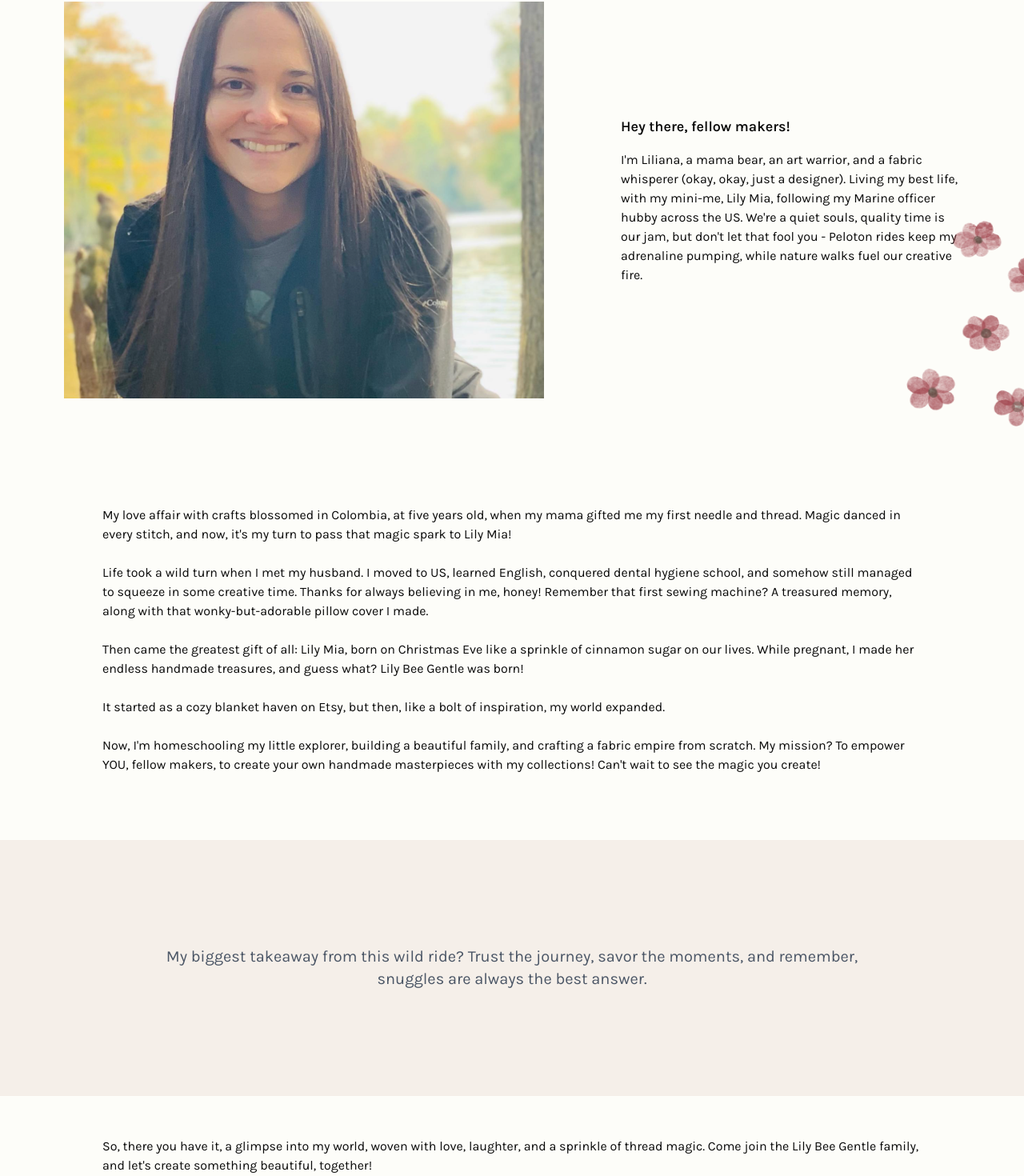
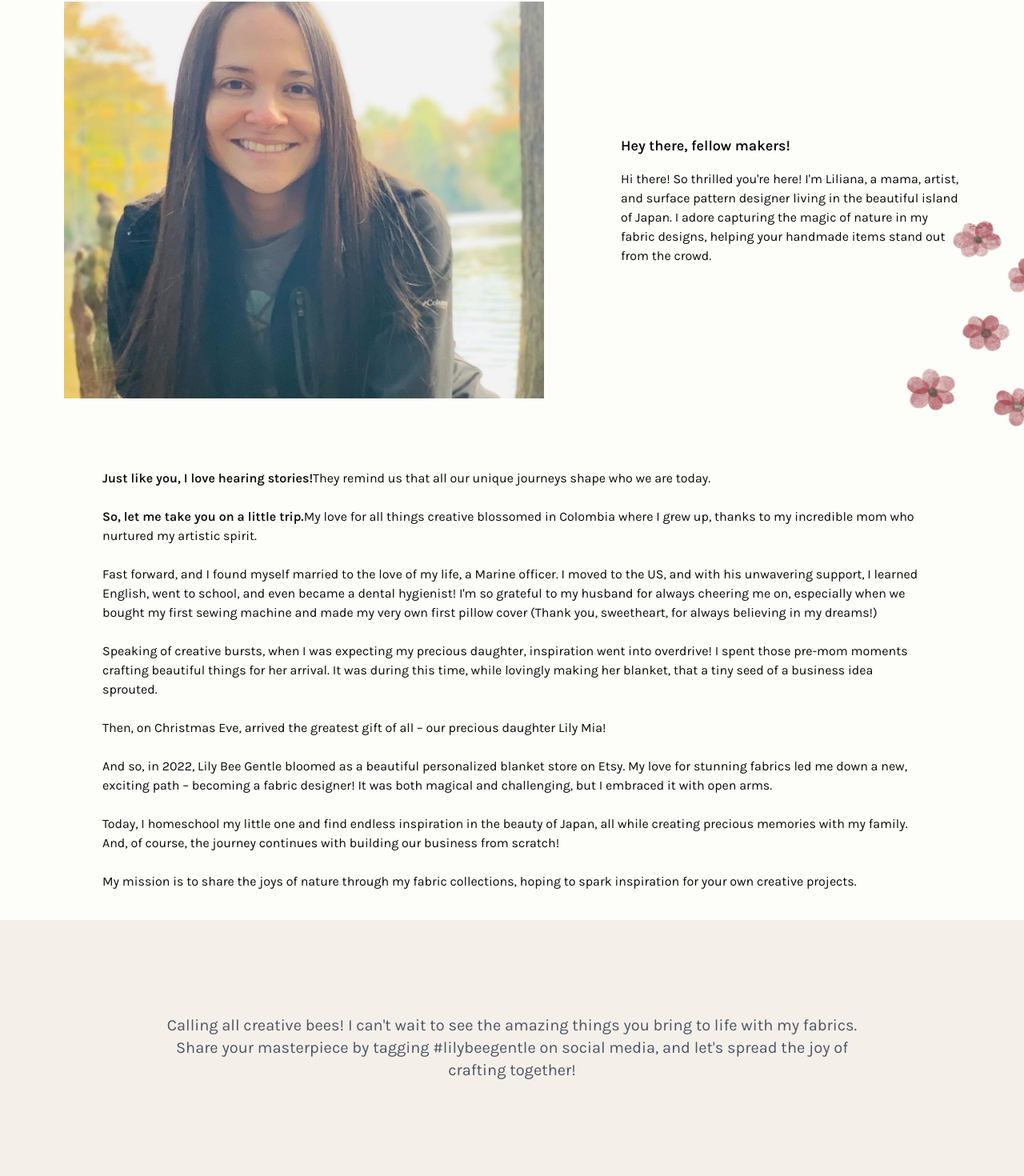
Before and after one commit to zadmin88/lilybee, a Next.js app: page /about in a window 1280 px wide. Shown: the part 194-1664 px from the top of the page at 80% size. Built offline with nearby package versions, Linux system fonts and the light colour scheme.

Commit message:
Update About texts

```diff
--- a/app/(main)/about/_components/about-description.tsx
+++ b/app/(main)/about/_components/about-description.tsx
@@ -1,30 +1,50 @@
 const AboutDescription = () => {
   return (
-    <div className="lg:h-[500px] mt-40 lg:mt-0 flex items-center font lg:px-32 ">
-      My love affair with crafts blossomed in Colombia, at five years old, when
-      my mama gifted me my first needle and thread. Magic danced in every
-      stitch, and now, it&apos;s my turn to pass that magic spark to Lily Mia!
+    <div className="lg:h-[600px] mt-40 lg:mt-0 flex items-center font lg:px-32 ">
+      <p>
+        <span className="font-semibold">
+          Just like you, I love hearing stories!
+        </span>
+        They remind us that all our unique journeys shape who we are today.
         <br />
         <br />
-      Life took a wild turn when I met my husband. I moved to US, learned
-      English, conquered dental hygiene school, and somehow still managed to
-      squeeze in some creative time. Thanks for always believing in me, honey!
-      Remember that first sewing machine? A treasured memory, along with that
-      wonky-but-adorable pillow cover I made.
+        <span className="font-semibold">
+          So, let me take you on a little trip.
+        </span>
+        My love for all things creative blossomed in Colombia where I grew up,
+        thanks to my incredible mom who nurtured my artistic spirit.
         <br />
-      <br /> Then came the greatest gift of all: Lily Mia, born on Christmas Eve
-      like a sprinkle of cinnamon sugar on our lives. While pregnant, I made her
-      endless handmade treasures, and guess what? Lily Bee Gentle was born!
+        <br /> Fast forward, and I found myself married to the love of my life,
+        a Marine officer. I moved to the US, and with his unwavering support, I
+        learned English, went to school, and even became a dental hygienist!
+        I&apos;m so grateful to my husband for always cheering me on, especially
+        when we bought my first sewing machine and made my very own first pillow
+        cover (Thank you, sweetheart, for always believing in my dreams!)
+        <br />
+        <br /> Speaking of creative bursts, when I was expecting my precious
+        daughter, inspiration went into overdrive! I spent those pre-mom moments
+        crafting beautiful things for her arrival. It was during this time,
+        while lovingly making her blanket, that a tiny seed of a business idea
+        sprouted.
         <br />
         <br />
-      It started as a cozy blanket haven on Etsy, but then, like a bolt of
-      inspiration, my world expanded.
+        Then, on Christmas Eve, arrived the greatest gift of all – our precious
+        daughter Lily Mia!
+        <br />
+        <br /> And so, in 2022, Lily Bee Gentle bloomed as a beautiful
+        personalized blanket store on Etsy. My love for stunning fabrics led me
+        down a new, exciting path – becoming a fabric designer! It was both
+        magical and challenging, but I embraced it with open arms.
+        <br />
+        <br /> Today, I homeschool my little one and find endless inspiration in
+        the beauty of Japan, all while creating precious memories with my
+        family. And, of course, the journey continues with building our business
+        from scratch!
         <br />
         <br />
-      Now, I&apos;m homeschooling my little explorer, building a beautiful
-      family, and crafting a fabric empire from scratch. My mission? To empower
-      YOU, fellow makers, to create your own handmade masterpieces with my
-      collections! Can&apos;t wait to see the magic you create!
+        My mission is to share the joys of nature through my fabric collections,
+        hoping to spark inspiration for your own creative projects.
+      </p>
     </div>
   );
 };
--- a/app/(main)/about/_components/hero.tsx
+++ b/app/(main)/about/_components/hero.tsx
@@ -13,12 +13,10 @@ const AboutHero = () => {
       <div className="w-full lg:w-[500px] flex flex-col gap-4 mt-8 lg:mt-0  ">
         <h1 className="font-semibold text-lg ">Hey there, fellow makers!</h1>
         <p>
-          I&apos;m Liliana, a mama bear, an art warrior, and a fabric whisperer
-          (okay, okay, just a designer). Living my best life, with my mini-me,
-          Lily Mia, following my Marine officer hubby across the US. We&apos;re
-          a quiet souls, quality time is our jam, but don&apos;t let that fool
-          you - Peloton rides keep my adrenaline pumping, while nature walks
-          fuel our creative fire.
+          Hi there! So thrilled you&apos;re here! I&apos;m Liliana, a mama,
+          artist, and surface pattern designer living in the beautiful island of
+          Japan. I adore capturing the magic of nature in my fabric designs,
+          helping your handmade items stand out from the crowd.
         </p>
       </div>
       <Image
--- a/app/(main)/about/page.tsx
+++ b/app/(main)/about/page.tsx
@@ -11,7 +11,8 @@ const AboutPage = () => {
       <AboutDescription />
       <Quote
         style="lg:px-48 text-center mt-16 lg:my-0"
-        text="My biggest takeaway from this wild ride? Trust the journey, savor the moments, and remember, snuggles are always the best answer."
+        text="Calling all creative bees! I can't wait to see the amazing things you bring to life with my fabrics. Share your masterpiece by tagging #lilybeegentle on social media, and let's spread the joy of crafting together!
+        "
       />
       <ClosingText />
       <Image
```
Also changed, not shown: components/newsletter-subscribe.tsx (deleted, +0 -24 lines). Lines whose indentation alone changed are shown as unchanged.
